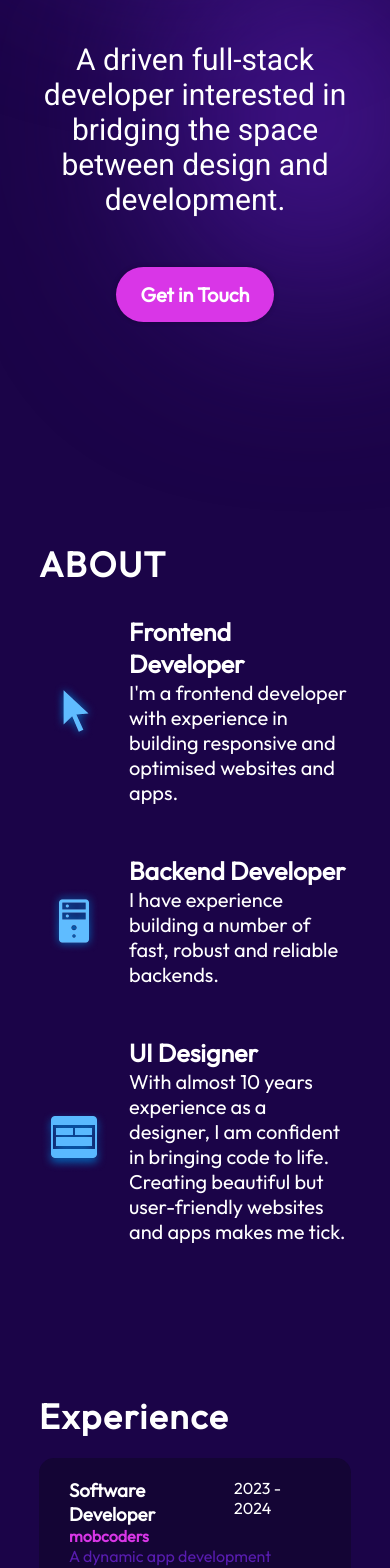
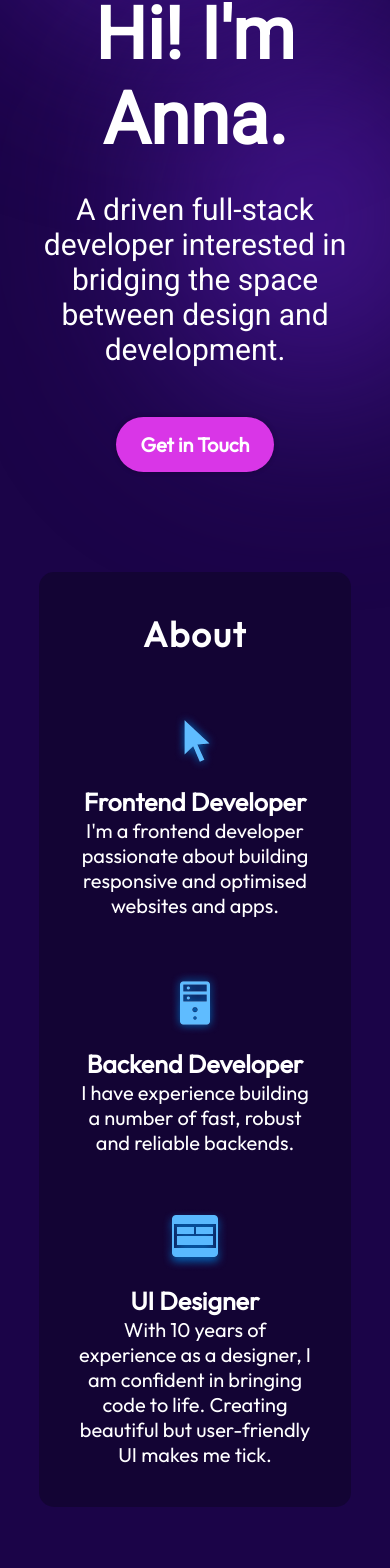
Before and after one commit to annaewbank/Anna-Ewbank-Portfolio, a React (Vite) app: page / in a window 390 px wide. Shown: the part 423-1991 px from the top of the page. Built offline with nearby package versions, Linux system fonts and the light colour scheme.

Commit message:
style: global text styling

```diff
--- a/src/components/About/About.jsx
+++ b/src/components/About/About.jsx
@@ -17,7 +17,7 @@ export const About = () => {
             <div className={styles.aboutItemText}>
               <h3>Frontend Developer</h3>
               <p>
-                I&apos;m a frontend developer with experience in building
+                I&apos;m a frontend developer passionate about building
                 responsive and optimised websites and apps.
               </p>
             </div>
@@ -37,9 +37,9 @@ export const About = () => {
             <div className={styles.aboutItemText}>
               <h3>UI Designer</h3>
               <p>
-                With almost 10 years experience as a designer, I am confident in
-                bringing code to life. Creating beautiful but user-friendly
-                websites and apps makes me tick.
+                With 10 years of experience as a designer, I am confident in
+                bringing code to life. Creating beautiful but user-friendly UI
+                makes me tick.
               </p>
             </div>
           </li>
--- a/src/components/About/About.module.css
+++ b/src/components/About/About.module.css
@@ -5,16 +5,8 @@
   background-color: rgba(15, 5, 40, 0.6);
   border-radius: 15px;
   padding: 70px;
-  margin: 150px 10% 0 10%;
+  margin: 100px 10% 0 10%;
   z-index: 1;
-}
-
-.title {
-  color: var(--color-text);
-  font-size: 35px;
-  font-weight: 700;
-  letter-spacing: 1.75px;
-  text-transform: uppercase;
 }
 
 .content {
@@ -27,7 +19,6 @@
 }
 
 .aboutItems {
-  color: var(--color-text);
   display: flex;
   flex-direction: column;
   gap: 50px;
@@ -39,46 +30,25 @@
   align-items: center;
   border-radius: 20px;
   list-style: none;
-  padding: 25px;
-  background-image: linear-gradient(
-    90deg,
-    rgba(165, 215, 232, 0.5) 0%,
-    rgba(255, 255, 255, 0) 100%
-  );
-  background-size: 0 100%;
-  background-repeat: no-repeat;
-  transition: 0.5s;
-}
-
-.aboutItem:hover {
-  background-size: 100% 100%;
-}
-
-.aboutItem h3 {
-  font-size: 25px;
-  font-weight: 600;
-}
-
-.aboutItem p {
-  font-size: 20px;
 }
 
 @media screen and (max-width: 830px) {
   .container {
-    background-color: transparent;
-    padding-left: 0;
-    padding-right: 0;
+    padding: 40px 40px;
+  }
+  .title {
+    text-align: center;
+    margin-bottom: 50px;
   }
   .content {
     flex-direction: column;
+    text-align: center;
   }
   .aboutImg {
     display: none;
   }
-  .aboutItems {
-    margin-top: 30px;
-  }
   .aboutItem {
-    padding: 0;
+    flex-direction: column;
+    gap: 10px;
   }
 }
--- a/src/components/Experience/Experience.jsx
+++ b/src/components/Experience/Experience.jsx
@@ -13,7 +13,7 @@ export const Experience = () => {
                 <h3>{experience.role}</h3>
                 <h4>{experience.organisation}</h4>
               </div>
-              <p>
+              <p className={styles.experienceDates}>
                 {experience.startDate} - {experience.endDate}
               </p>
             </div>
--- a/src/components/Experience/Experience.module.css
+++ b/src/components/Experience/Experience.module.css
@@ -6,9 +6,6 @@
 }
 
 .title {
-  font-size: 35px;
-  font-weight: 700;
-  letter-spacing: 1.75px;
   margin-bottom: 20px;
 }
 
@@ -31,12 +28,14 @@
   justify-content: space-between;
 }
 
-.experienceItemHeader h4 {
-  color: var(--color-primary);
+.experienceDates {
+  font-size: 16px;
+  text-align: right;
 }
 
 .experienceItemCompanyDetails {
   color: var(--color-dark);
+  font-size: 16px;
   margin-bottom: 10px;
 }
 
--- a/src/components/Hero/Hero.module.css
+++ b/src/components/Hero/Hero.module.css
@@ -5,6 +5,7 @@
   display: flex;
   align-items: center;
   justify-content: space-between;
+  gap: 50px;
   z-index: 1;
   margin: 50px 10% 0 10%;
 }
@@ -18,10 +19,7 @@
 }
 
 .title {
-  font-size: 72px;
-  font-weight: 900;
   margin-bottom: 30px;
-  font-family: var(--font-roboto);
 }
 
 .description {
@@ -31,12 +29,8 @@
 }
 
 .contactBtn {
-  text-decoration: none;
   background-color: var(--color-primary);
-  color: var(--color-text);
   border-radius: 100px;
-  font-size: 20px;
-  font-weight: 600;
   padding: 15px 25px;
   box-shadow: 0 0 5px 0 rgba(0, 0, 0, 0.25);
 }
@@ -96,6 +90,7 @@
     align-items: center;
   }
 
+  .title,
   .description {
     text-align: center;
   }
--- a/src/components/Navbar/Navbar.module.css
+++ b/src/components/Navbar/Navbar.module.css
@@ -7,14 +7,7 @@
   align-items: flex-end;
   justify-content: flex-end;
   z-index: 2;
-  margin: 0 10%;
-}
-
-.title {
-  font-size: 30px;
-  font-weight: 600;
-  text-decoration: none;
-  color: var(--color-text);
+  margin: 0 10% 150px 10%;
 }
 
 .menu {
@@ -25,12 +18,6 @@
   display: flex;
   gap: 40px;
   list-style: none;
-}
-
-.menuItems a {
-  font-size: 25px;
-  color: var(--color-text);
-  text-decoration: none;
 }
 
 .menuBtn {
--- a/src/index.css
+++ b/src/index.css
@@ -9,8 +9,46 @@
   margin: 0;
   padding: 0;
   font-family: 'Outfit', Arial, Helvetica, sans-serif;
+  color: var(--color-text);
 }
 
 html {
   scroll-behavior: smooth;
 }
+
+h1 {
+  font-size: 72px;
+  font-weight: 900;
+  font-family: var(--font-roboto);
+}
+
+h2 {
+  font-size: 35px;
+  font-weight: 700;
+  letter-spacing: 1.75px;
+}
+
+h3 {
+  font-size: 25px;
+  font-weight: 600;
+}
+
+h4 {
+  font-size: 20px;
+  font-weight: 600;
+  color: var(--color-primary);
+}
+
+p {
+  font-size: 20px;
+}
+
+li {
+  font-size: 16px;
+}
+
+a {
+  font-size: 20px;
+  text-decoration: none;
+  font-weight: 600;
+}
```
Also changed, not shown: assets/about/aboutImage.png.
